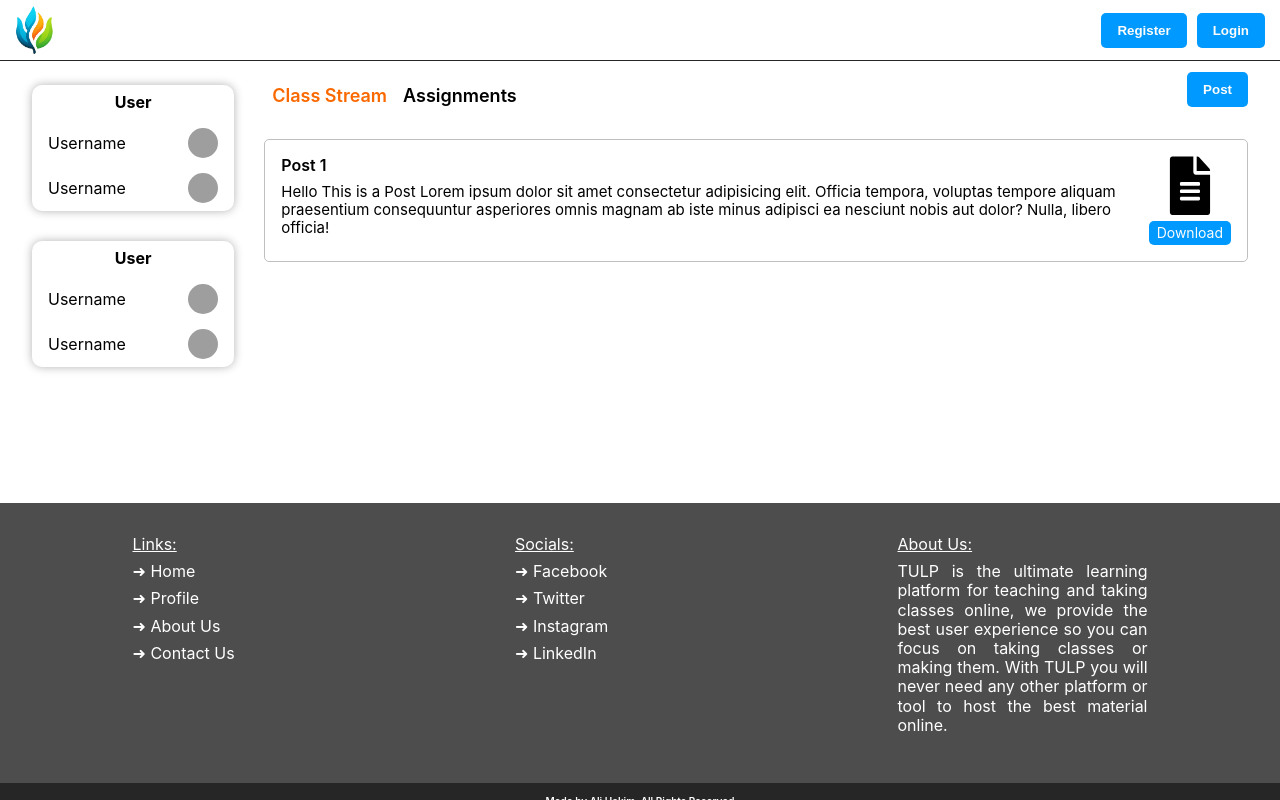
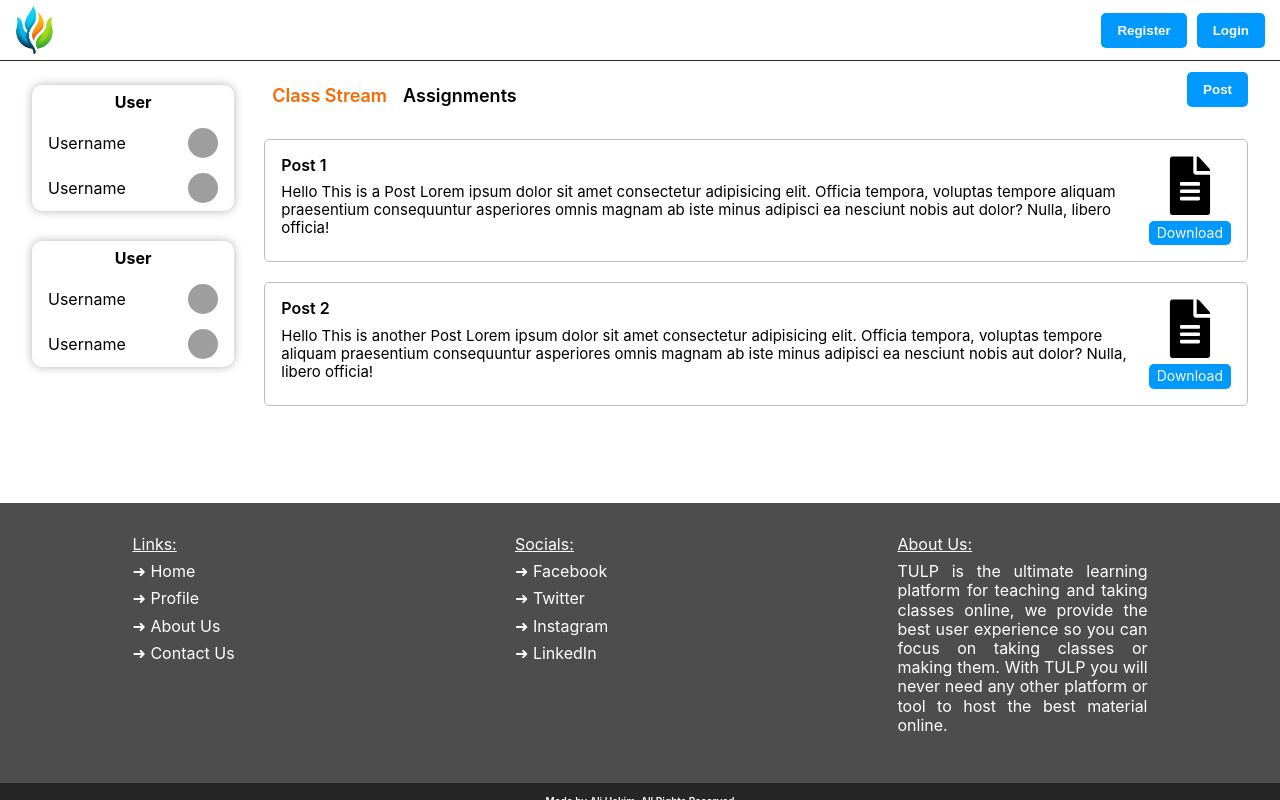
Before and after one commit to AliHakim773/TULP, a React (Vite) app in the folder tulp-frontend/: page /class/1 in a window 1280 px wide. Built offline with nearby package versions, Linux system fonts and the light colour scheme.

Commit message:
Frontend: populated class Stream with mock data

```diff
--- a/tulp-frontend/src/components/ClassHome/Stream/index.jsx
+++ b/tulp-frontend/src/components/ClassHome/Stream/index.jsx
@@ -1,6 +1,23 @@
 import Button from "../../Base/Button"
 import StreamItem from "../StreamItem"
 import "./styles.css"
+
+const test_post = [
+  {
+    title: "Post 1",
+    content:
+      "Hello This is a Post Lorem ipsum dolor sit amet consectetur adipisicing elit. Officia tempora, voluptas tempore aliquam praesentium consequuntur asperiores omnis magnam ab iste minus adipisci ea nesciunt nobis aut dolor? Nulla, libero officia!",
+    fileLink: "uploads/files/Ali_Hakim_CV_v0.docx",
+    id: "sfgdsfdgsdabgg",
+  },
+  {
+    title: "Post 2",
+    content:
+      "Hello This is another Post Lorem ipsum dolor sit amet consectetur adipisicing elit. Officia tempora, voluptas tempore aliquam praesentium consequuntur asperiores omnis magnam ab iste minus adipisci ea nesciunt nobis aut dolor? Nulla, libero officia!",
+    fileLink: "uploads/files/Ali_Hakim_CV.pdf",
+    id: "sfgdsfdgsdasddabgg",
+  },
+]
 
 const Stream = () => {
   return (
@@ -8,8 +25,10 @@ const Stream = () => {
       <div className='class-stream-header'>
         <Button text='Post' />
       </div>
-      <div className='stream-main w-100'>
-        <StreamItem />
+      <div className='stream-main flex column w-100'>
+        {test_post.map((post) => {
+          return <StreamItem key={post.id} post={post} />
+        })}
       </div>
     </div>
   )
--- a/tulp-frontend/src/components/ClassHome/Stream/styles.css
+++ b/tulp-frontend/src/components/ClassHome/Stream/styles.css
@@ -7,6 +7,7 @@
 }
 .stream-main {
   margin-top: 2rem;
+  gap: 20px;
 }
 .class-stream {
   position: relative;
--- a/tulp-frontend/src/components/ClassHome/StreamItem/index.jsx
+++ b/tulp-frontend/src/components/ClassHome/StreamItem/index.jsx
@@ -1,17 +1,13 @@
 import "./styles.css"
 import file from "../../../assets/svgs/file.svg"
 
-const StreamItem = () => {
+const StreamItem = ({ post }) => {
+  const { title, content, fileLink, id } = post
   return (
     <div className='stream-item w-100 flex border rounded-1'>
       <div className='stream-body'>
-        <div className='stream-title'>Post 1</div>
-        <div className='stream-content'>
-          Hello This is a Post Lorem ipsum dolor sit amet consectetur
-          adipisicing elit. Officia tempora, voluptas tempore aliquam
-          praesentium consequuntur asperiores omnis magnam ab iste minus
-          adipisci ea nesciunt nobis aut dolor? Nulla, libero officia!
-        </div>
+        <div className='stream-title'>{title}</div>
+        <div className='stream-content'>{content}</div>
       </div>
       <div className='stream-files'>
         <div className='file-img'>
@@ -19,7 +15,7 @@ const StreamItem = () => {
         </div>
         <a
           target='_blank'
-          href={`http://localhost:8000/uploads/files/Ali_Hakim_CV_v0.docx`}
+          href={`http://localhost:8000/${fileLink}`}
           className='download-btn'>
           Download
         </a>
```
